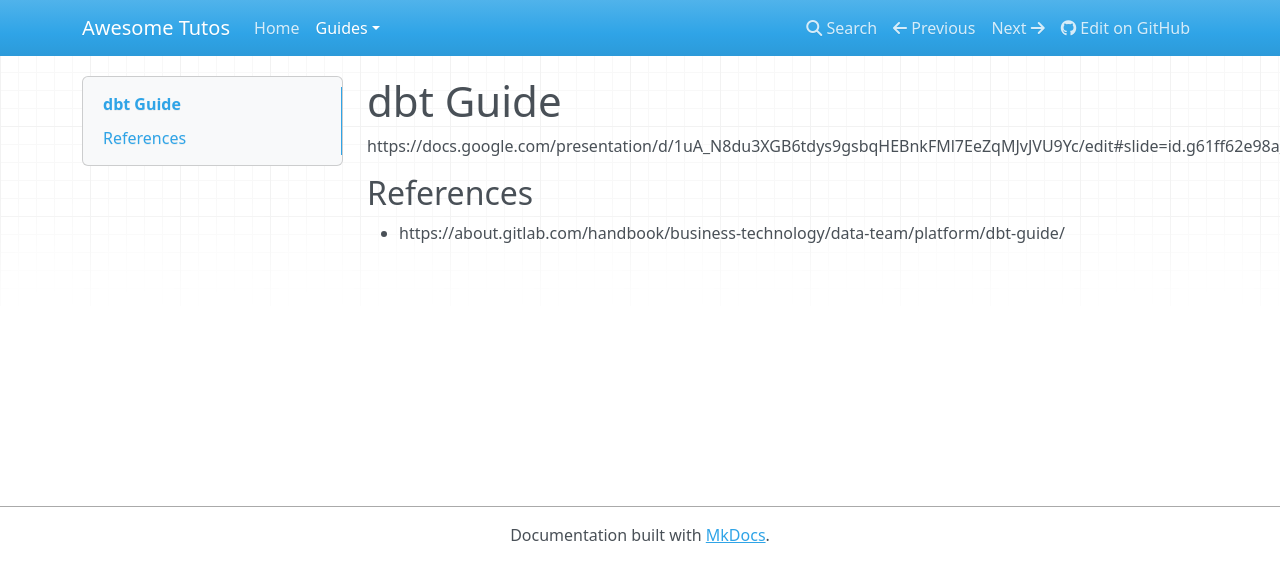
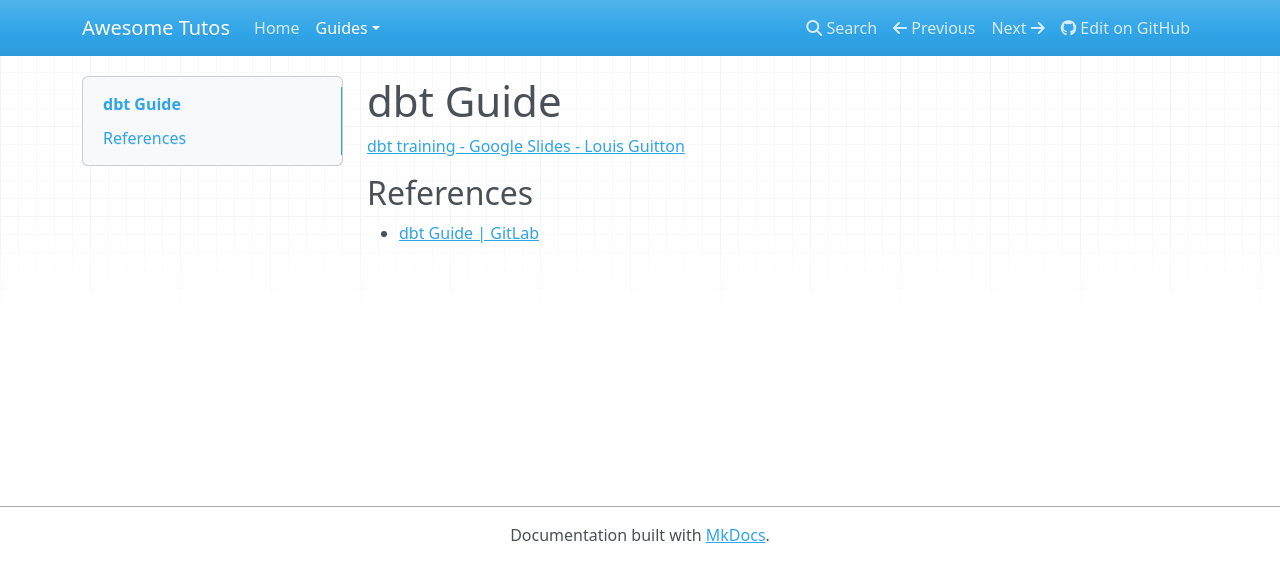
Before and after one commit to louisguitton/awesome-tutos, an MkDocs documentation site: the page built from docs/guides/tech/dbt.md, in a window 1280 px wide. Shown: the top 582 px of the page. Built offline with MkDocs 1.6.1, drawn with Linux system fonts in a browser that asks for light colours; nearby versions of some CDN libraries.

Commit message:
Cleanup raw markdown links

```diff
--- a/docs/guides/tech/dbt.md
+++ b/docs/guides/tech/dbt.md
@@ -1,7 +1,7 @@
 # dbt Guide
 
-https://docs.google.com/presentation/d/1uA_N8du3XGB6tdys9gsbqHEBnkFMl7EeZqMJvJVU9Yc/edit#slide=id.g61ff62e98a_0_811
+[dbt training - Google Slides - Louis Guitton](https://docs.google.com/presentation/d/1uA_N8du3XGB6tdys9gsbqHEBnkFMl7EeZqMJvJVU9Yc/edit?usp=sharing)
 
 ## References
 
-- https://about.gitlab.com/handbook/business-technology/data-team/platform/dbt-guide/
+- [dbt Guide | GitLab](https://about.gitlab.com/handbook/business-technology/data-team/platform/dbt-guide/)
```
Also changed, not shown: docs/guides/tech/ci.md (+2 -1 lines), docs/guides/tech/git.md (+2 -2 lines).
